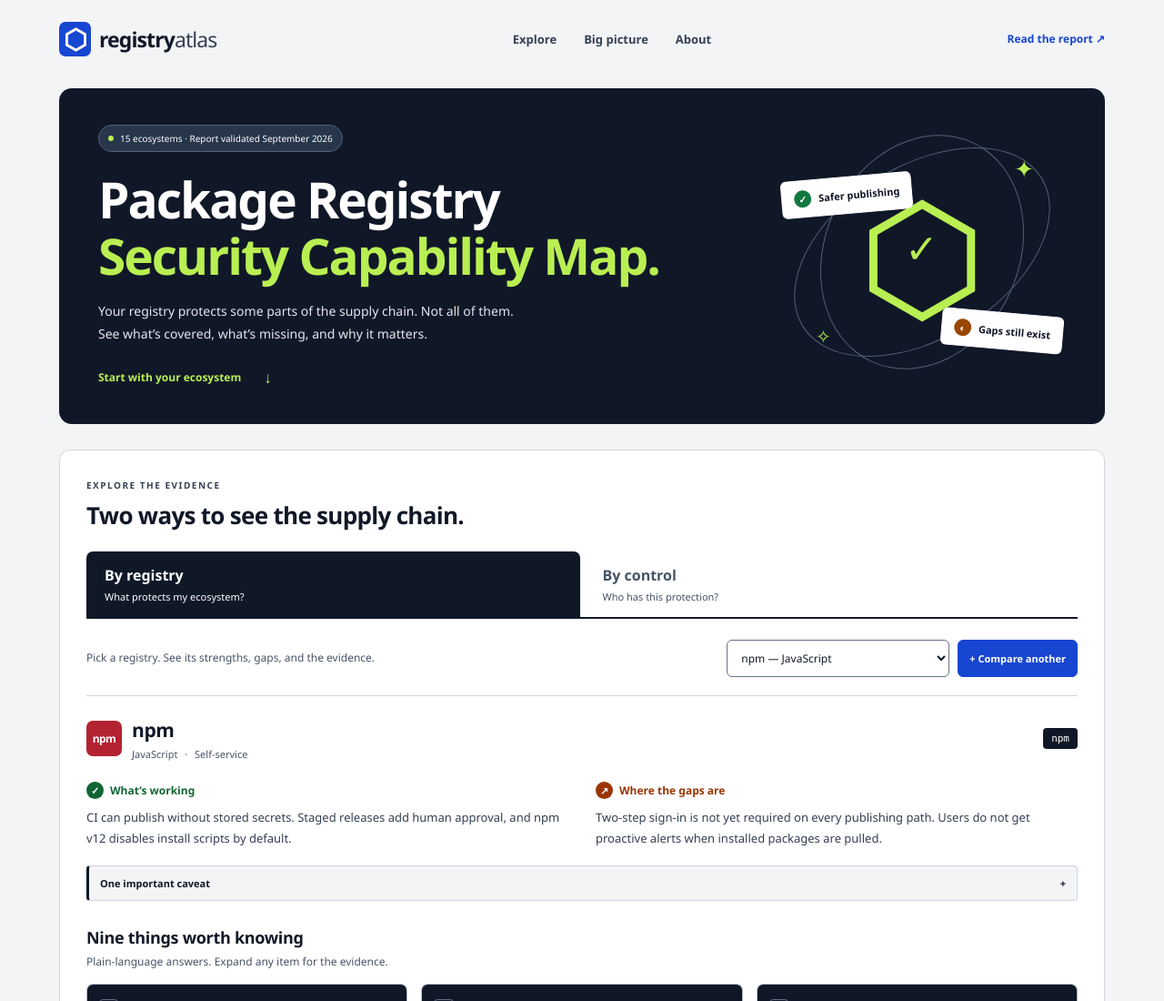
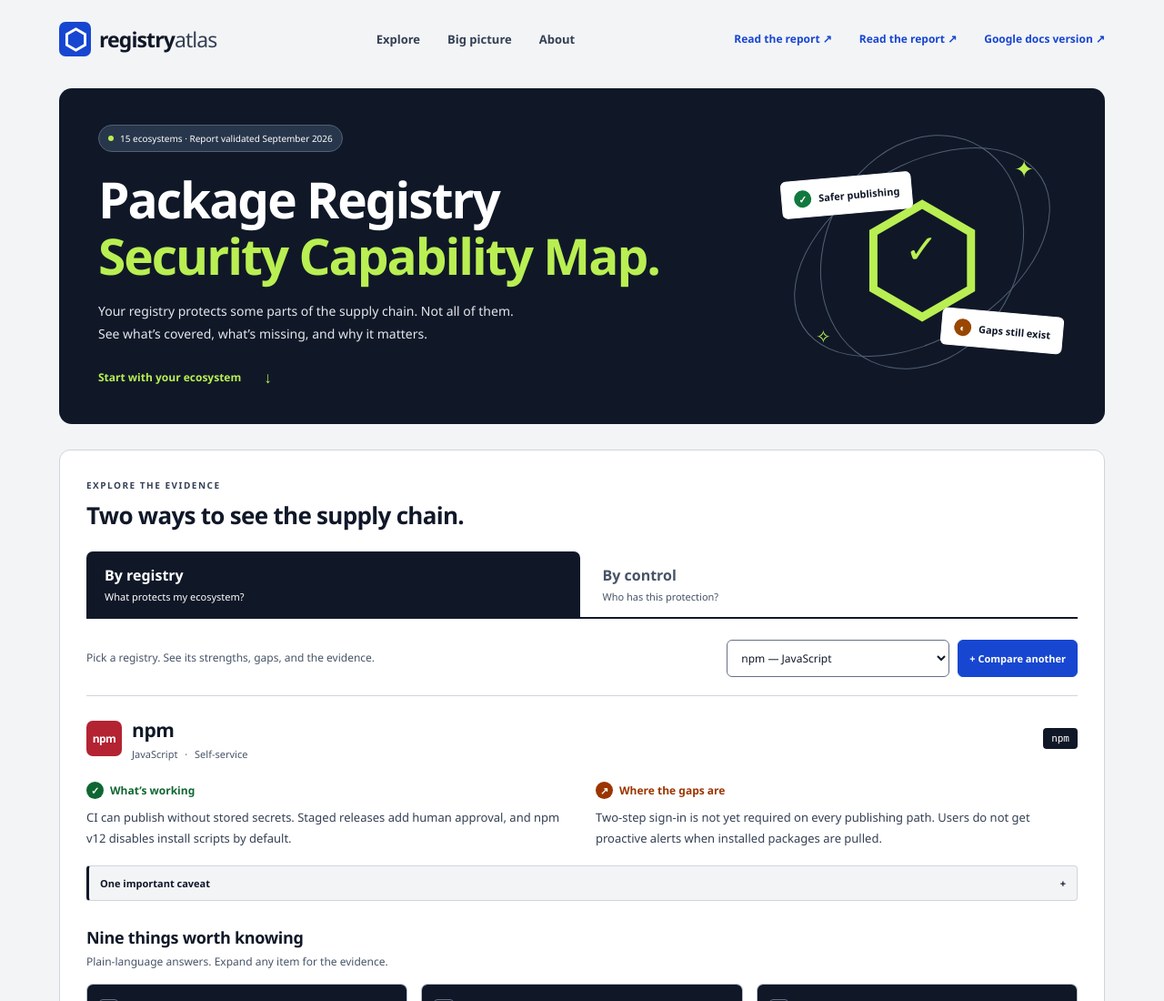
Before and after one commit to raolakk/registry-atlas, a website: page index.html in a window 1280 px wide. Shown: the top 1100 px of the page at 91% size. Drawn offline with Linux system fonts and the light colour scheme.

Commit message:
Add Google doc link

```diff
--- a/index.html
+++ b/index.html
@@ -16,7 +16,8 @@
   <header class="site-header">
     <a class="brand" href="#" aria-label="Registry Atlas home"><span class="brand-icon" aria-hidden="true">⬡</span>registry<span>atlas</span></a>
     <nav aria-label="Main navigation"><a href="#explore">Explore</a><a href="#insights">Big picture</a><a href="#about">About</a></nav>
-    <a class="report-link" href="./report.pdf" target="_blank" rel="noopener">Read the report ↗</a>
+    <a class="report-link" href="./report.pdf" target="_blank" rel="noopener">Read the report ↗</a> <a class="report-link" href="./report.pdf" target="_blank" rel="noopener">Read the report ↗</a>
+    <a class="report-link" href="https://docs.google.com/document/d/1AXarBeaGbF5XHHiCJidgNwhRYEdpWugDxHnSfADDkIw/edit?usp=sharing" target="_blank" rel="noopener">Google docs version ↗</a>
   </header>
   <main>
     <section class="hero">
```
